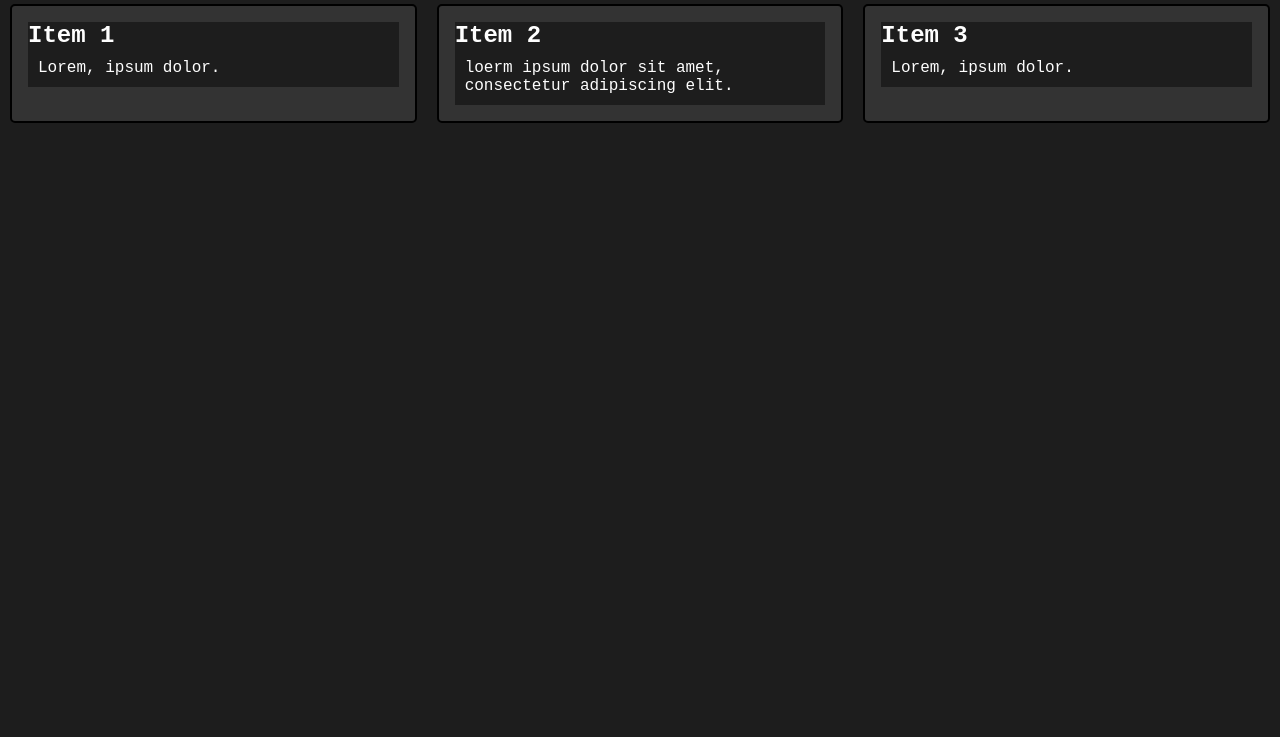
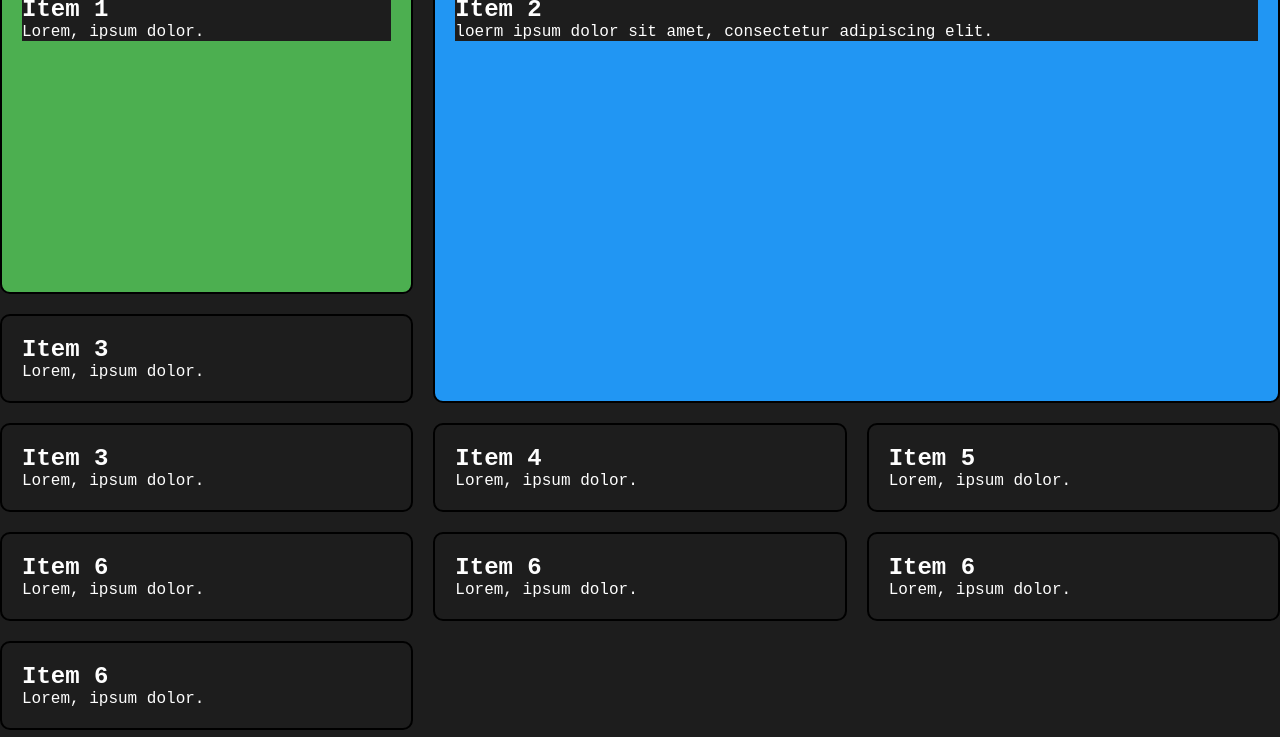
Before and after one commit to AleksandarStanisic021/dev1, a plain HTML site: page css/grid.html in a window 1280 px wide. Shown: the part 63-800 px from the top of the page. Drawn offline with Linux system fonts and the light colour scheme.

Commit message:
Refactor grid.html: improve item structure and add additional items to grid layout

```diff
--- a/css/grid.html
+++ b/css/grid.html
@@ -15,24 +15,41 @@
             font-family: 'Courier New', Courier, monospace;
         }
 
-        h1,
-        p {
-            padding: 10px;
+
+
+        .item {
+            padding: 20px;
+            border: 2px solid #000;
+            border-radius: 10px;
+
+        }
+
+        .item1 {
+            background-color: #4caf50;
+            grid-column: 1/2;
+            grid-row: 1/3;
+        }
+
+        .item1 {
+            background-color: #4caf50;
+            grid-column: 1/2;
+            grid-row: 1/3;
+        }
+
+        .item2 {
+            background-color: #2196f3;
+            grid-column: 2/4;
+            grid-row: 1/4;
         }
 
 
-        .item {
-            background-color: #333;
-            border-radius: 5px;
-            border: 2px solid #000;
-            padding: 1rem;
-            margin: 10px;
-        }
 
         .grid {
             display: grid;
+
             grid-template-columns: 1fr 1fr 1fr;
-
+            grid-template-rows: 100px 200px;
+            gap: 20px;
         }
     </style>
 </head>
@@ -41,12 +58,12 @@
     <h1>Grid Layout Example </h1>
     <div class="grid">
 
-        <div class="item">
+        <div class="item item1">
             <h2>Item 1</h2>
             <p>Lorem, ipsum dolor.</p>
         </div>
 
-        <div class="item">
+        <div class="item item2">
             <h2>Item 2</h2>
             <p>loerm ipsum dolor sit amet, consectetur adipiscing elit.</p>
         </div>
@@ -55,7 +72,39 @@
             <h2>Item 3</h2>
             <p>Lorem, ipsum dolor.</p>
         </div>
+        <div class="item">
+            <h2>Item 3</h2>
+            <p>Lorem, ipsum dolor.</p>
+        </div>
+        <div class="item">
+            <h2>Item 4</h2>
+            <p>Lorem, ipsum dolor.</p>
+        </div>
+        <div class="item">
+            <h2>Item 5</h2>
+            <p>Lorem, ipsum dolor.</p>
+
+        </div>
+        <div class="item">
+            <h2>Item 6</h2>
+            <p>Lorem, ipsum dolor.</p>
+        </div>
+        <div class="item">
+            <h2>Item 6</h2>
+            <p>Lorem, ipsum dolor.</p>
+        </div>
+        <div class="item">
+            <h2>Item 6</h2>
+            <p>Lorem, ipsum dolor.</p>
+        </div>
+        <div class="item">
+            <h2>Item 6</h2>
+            <p>Lorem, ipsum dolor.</p>
+        </div>
+
+
     </div>
+
 
 </body>
 
```
